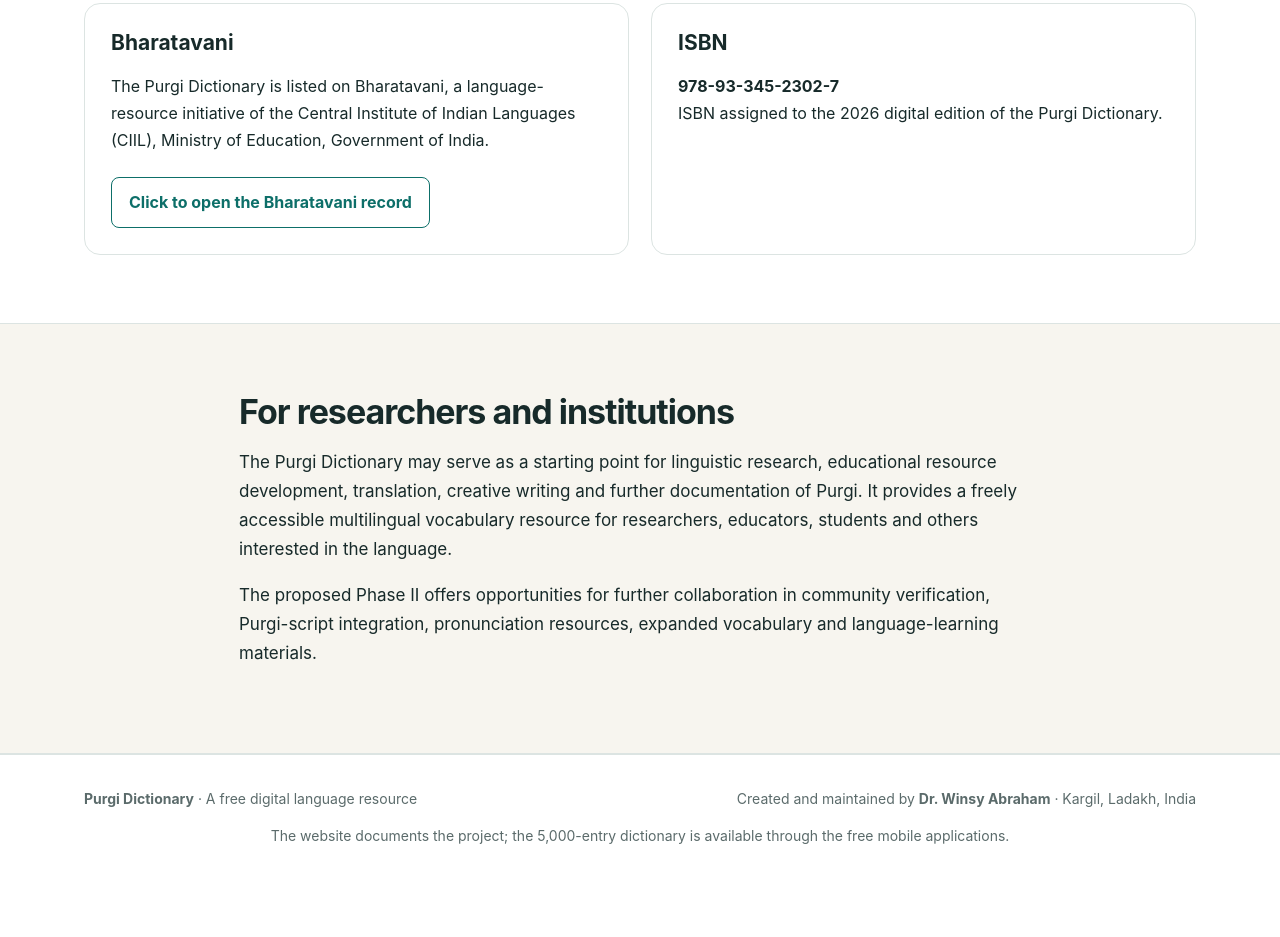
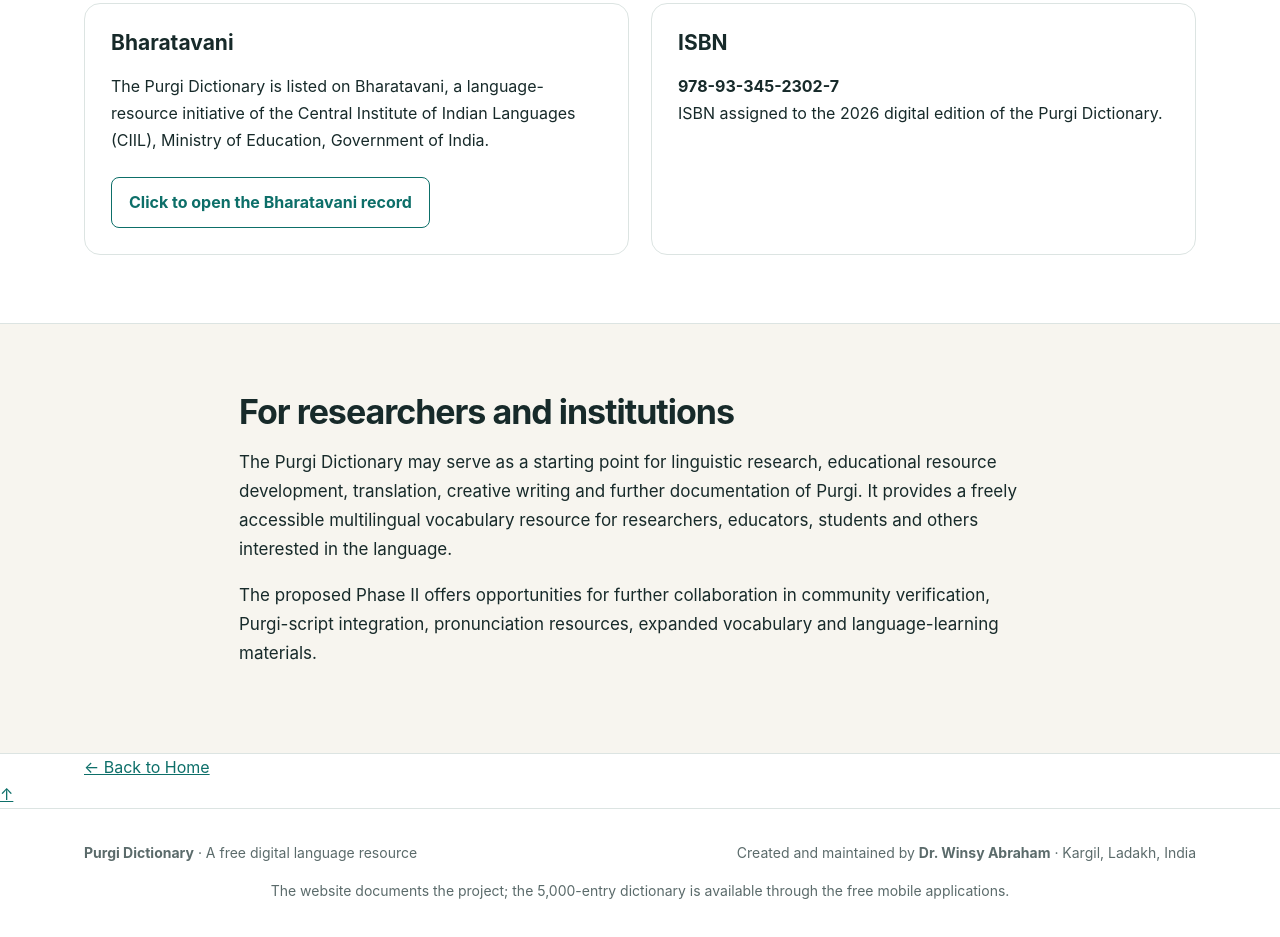
Before and after one commit to purgidictionary/purgidictionary.in, a plain HTML site: page resources.html in a window 1280 px wide. Shown: the part 695-1632 px from the top of the page. Before the commit the page ends 1591 px from the top, so only its background shows below. Drawn offline with Linux system fonts and the light colour scheme.

Commit message:
Add subtle page-end navigation

```diff
--- a/resources.html
+++ b/resources.html
@@ -3,11 +3,12 @@
 <head>
 <meta charset="utf-8"><meta name="viewport" content="width=device-width,initial-scale=1">
 <title>Resources | Purgi Dictionary</title><meta name="description" content="Official app links, the Bharatavani Purgi Dictionary record, ISBN and public resources for Purgi language documentation."><link rel="canonical" href="https://purgidictionary.in/resources.html"><link rel="icon" href="favicon.svg" type="image/svg+xml"><meta property="og:type" content="website"><meta property="og:site_name" content="Purgi Dictionary"><meta property="og:title" content="Resources | Purgi Dictionary"><meta property="og:description" content="Official app links, the Bharatavani Purgi Dictionary record, ISBN and public resources for Purgi language documentation."><meta property="og:url" content="https://purgidictionary.in/resources.html"><meta name="twitter:card" content="summary"><link rel="stylesheet" href="style.css">
-</head><body>
+</head><body id="top">
 <nav><div class="wrap nav"><a class="brand" href="index.html">Purgi Dictionary<span>Language · Heritage ·<br class="mobile-brand-break"> Preservation · Kargil</span></a><button class="menu-toggle" type="button" aria-label="Open navigation menu" aria-expanded="false" aria-controls="site-links"><span></span><span></span><span></span></button><div class="links" id="site-links"><a href="index.html">Home</a><a href="purgi-language.html">About Purgi</a><a href="dictionary.html">Dictionary</a><a href="journey.html">Journey</a><a href="script.html">Purgi Script</a><a href="phase-ii.html">Phase II</a><a href="winsy-abraham.html">Dr. Winsy Abraham</a><a href="resources.html">Resources</a><a href="contact.html">Contact Us</a></div></div></nav>
 <header class="pagehead"><div class="wrap"><div class="kicker">Official resources</div><h1>Resources</h1><p class="lead">The principal public access points for the Purgi Dictionary and its wider language documentation.</p></div></header>
 <section class="section"><div class="wrap grid2"><div class="card"><h3>Android</h3><p>Download the free Purgi Dictionary app from Google Play.</p><a class="btn primary" href="https://play.google.com/store/apps/details?id=org.purgi.prx.dictionary">Google Play</a></div><div class="card"><h3>iOS</h3><p>Download the free Purgi Dictionary app from the Apple App Store.</p><a class="btn primary" href="https://apps.apple.com/us/app/purgi-dictionary/id6780769907">App Store</a></div><div class="card"><h3>Bharatavani</h3><p>The Purgi Dictionary is listed on Bharatavani, a language-resource initiative of the Central Institute of Indian Languages (CIIL), Ministry of Education, Government of India.</p><a class="btn" href="https://bharatavani.in//home/book?id=Purgi%20Dictionary">Click to open the Bharatavani record</a></div><div class="card"><h3>ISBN</h3><p><b>978-93-345-2302-7</b><br>ISBN assigned to the 2026 digital edition of the Purgi Dictionary.</p></div></div></section>
 <section class="section band"><div class="wrap prose"><h2>For researchers and institutions</h2><p>The Purgi Dictionary may serve as a starting point for linguistic research, educational resource development, translation, creative writing and further documentation of Purgi. It provides a freely accessible multilingual vocabulary resource for researchers, educators, students and others interested in the language.</p><p>The proposed Phase II offers opportunities for further collaboration in community verification, Purgi-script integration, pronunciation resources, expanded vocabulary and language-learning materials.</p></div></section>
+<div class="page-end-nav wrap"><a href="index.html">← Back to Home</a></div><a class="back-to-top" href="#top" aria-label="Back to top" title="Back to top">↑</a>
 <footer><div class="wrap"><div class="footer-top"><div><b>Purgi Dictionary</b> · A free digital language resource</div><div class="footer-right">Created and maintained by <b>Dr. Winsy Abraham</b> · Kargil, Ladakh, India</div></div><div class="footer-bottom">The website documents the project; the 5,000-entry dictionary is available through the free mobile applications.</div></div></footer>
 <script src="script.js" defer></script>
 </body></html>
```
